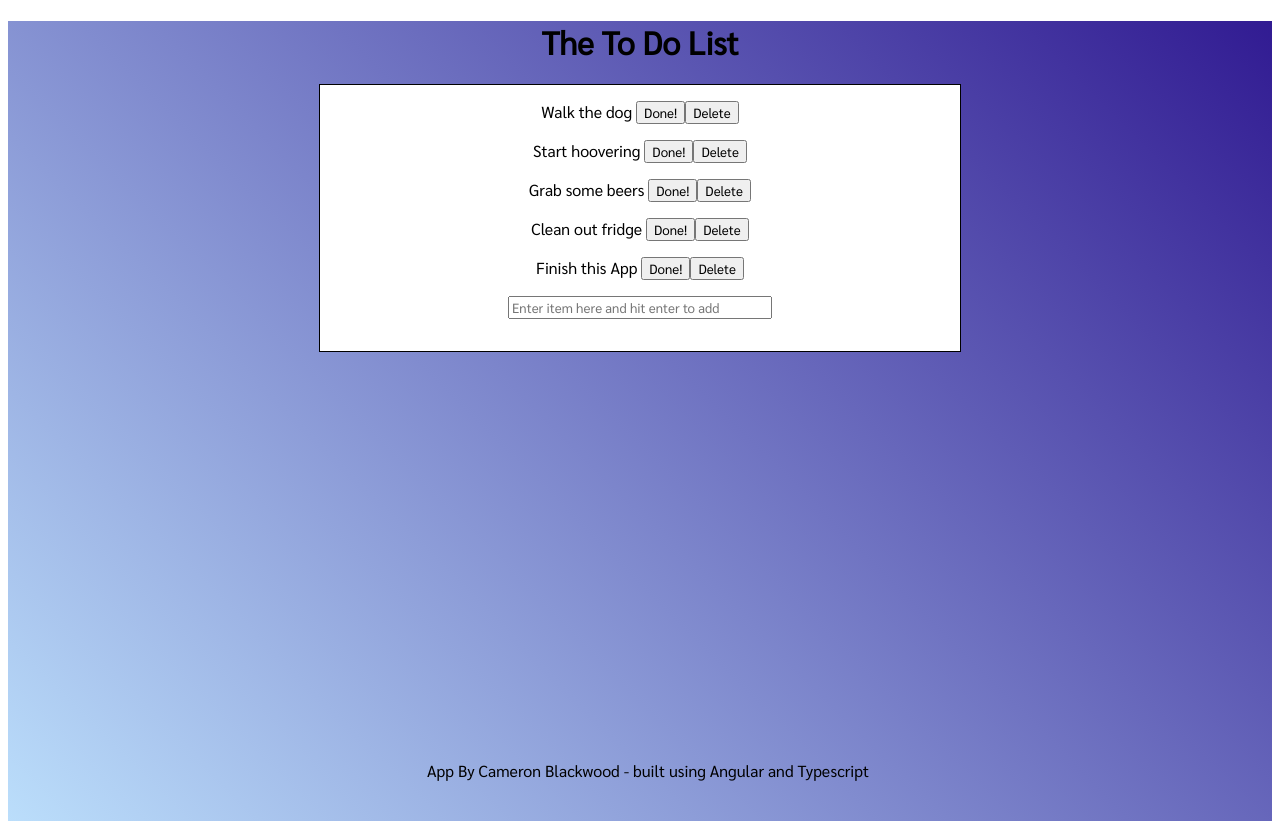
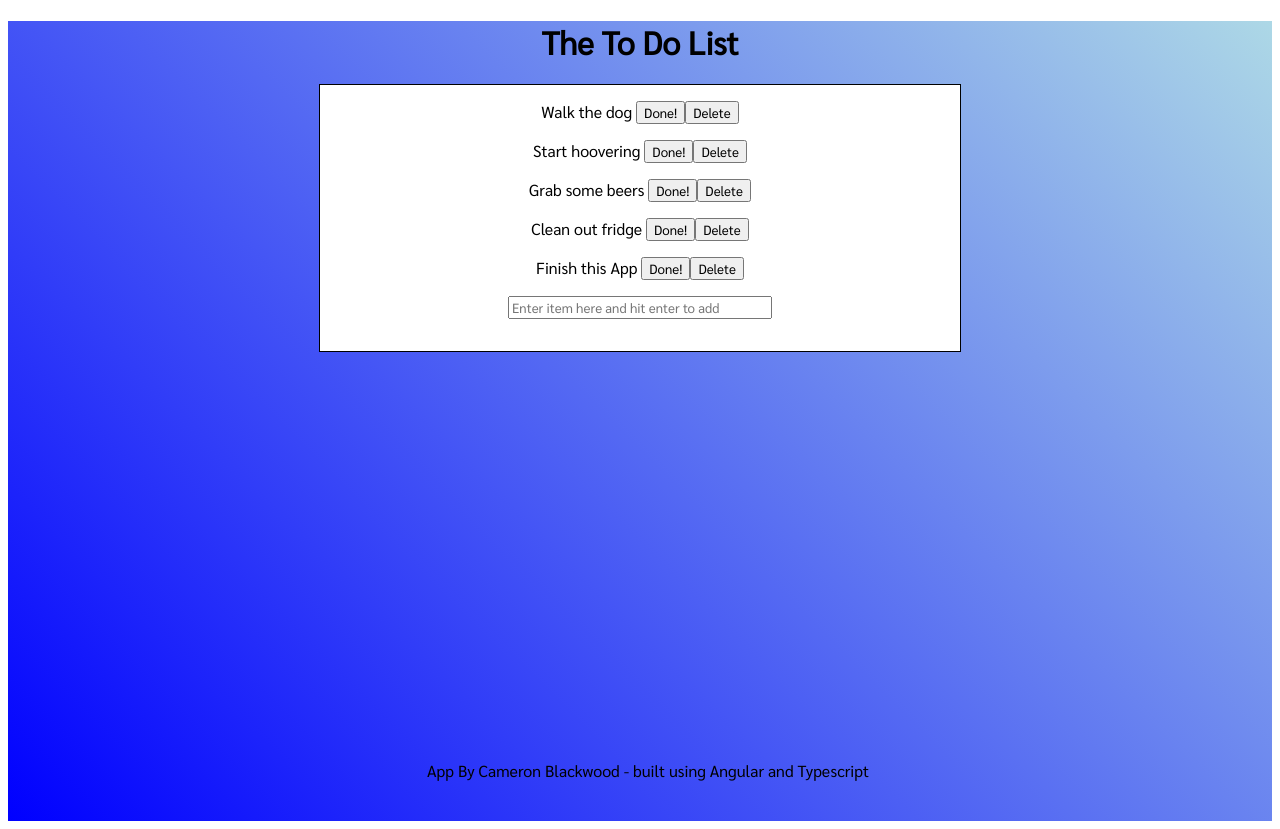
Before and after one commit to Reikon95/angular-to-do-app, an Angular app: page / in a window 1280 px wide. Built offline with nearby package versions, Linux system fonts and the light colour scheme.

Commit message:
css fiddle

```diff
--- a/src/app/todo-table/todo-table.component.scss
+++ b/src/app/todo-table/todo-table.component.scss
@@ -3,7 +3,7 @@
 }
 .wrapper {
   min-height: 100vh;
-  background: linear-gradient(45deg, #bbdefb 0%, #311b92 100%);
+  background: linear-gradient(45deg, blue 0%, lightblue 100%);
 }
 .completed-todo {
   text-decoration: line-through;
```
